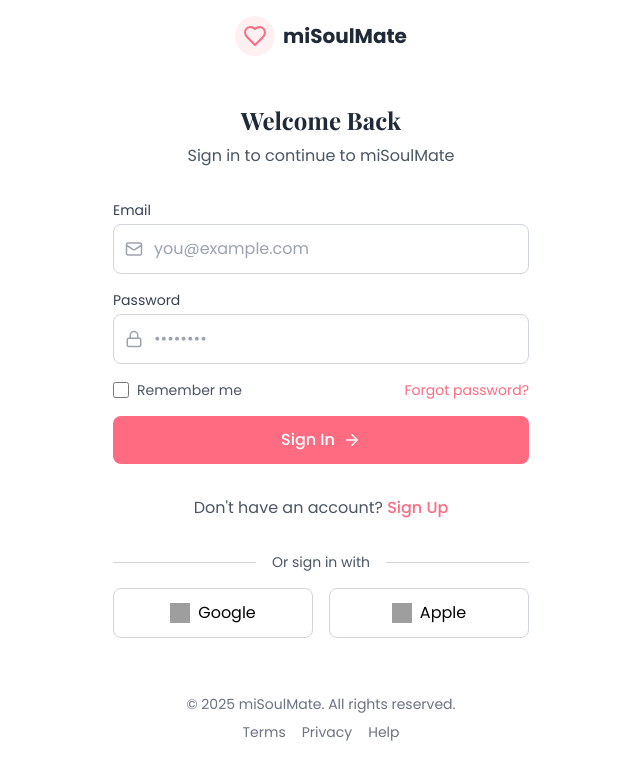
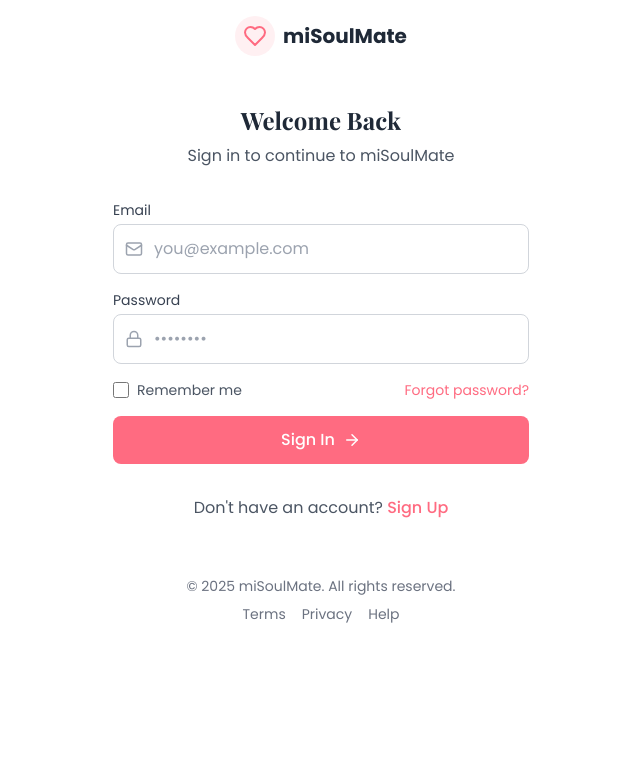
Before and after one commit to salvatoluis/misoulmate, a React (Vite) app: page /login in a window 1280 px wide. Shown: the top 780 px of the page, without its empty margins (319-959 px from the left). Built offline with nearby package versions, Linux system fonts and the light colour scheme; grey boxes are pictures that could not be loaded.

Commit message:
- update

```diff
--- a/src/pages/Login.tsx
+++ b/src/pages/Login.tsx
@@ -120,25 +120,6 @@ const Login: React.FC<any> = ({ }) => {
                     </Link>
                 </p>
             </div>
-
-            <div className="mt-8">
-                <div className="relative flex items-center">
-                    <div className="flex-grow border-t border-gray-300"></div>
-                    <span className="flex-shrink mx-4 text-gray-600 text-sm">Or sign in with</span>
-                    <div className="flex-grow border-t border-gray-300"></div>
-                </div>
-
-                <div className="grid grid-cols-2 gap-4 mt-4">
-                    <button className="p-3 border border-gray-300 rounded-lg flex items-center justify-center hover:bg-gray-50 transition-colors">
-                        <img src="/images/google-icon.svg" alt="Google" className="h-5 w-5 mr-2" />
-                        Google
-                    </button>
-                    <button className="p-3 border border-gray-300 rounded-lg flex items-center justify-center hover:bg-gray-50 transition-colors">
-                        <img src="/images/apple-icon.svg" alt="Apple" className="h-5 w-5 mr-2" />
-                        Apple
-                    </button>
-                </div>
-            </div>
         </div>
     );
 };
--- a/src/pages/Register.tsx
+++ b/src/pages/Register.tsx
@@ -959,33 +959,6 @@ const Register: React.FC = () => {
                             </Link>
                         </p>
                     </div>
-
-                    <div className="mt-8">
-                        <div className="relative flex items-center">
-                            <div className="flex-grow border-t border-gray-300"></div>
-                            <span className="flex-shrink mx-4 text-gray-600 text-sm">Or sign up with</span>
-                            <div className="flex-grow border-t border-gray-300"></div>
-                        </div>
-
-                        <div className="grid grid-cols-2 gap-4 mt-4">
-                            <button
-                                type="button"
-                                className="p-3 border border-gray-300 rounded-lg flex items-center justify-center hover:bg-gray-50 transition-colors"
-                                onClick={() => authService.oauthRegister('google', '')}
-                            >
-                                <img src="/images/google-icon.svg" alt="Google" className="h-5 w-5 mr-2" />
-                                Google
-                            </button>
-                            <button
-                                type="button"
-                                className="p-3 border border-gray-300 rounded-lg flex items-center justify-center hover:bg-gray-50 transition-colors"
-                                onClick={() => authService.oauthRegister('apple', '')}
-                            >
-                                <img src="/images/apple-icon.svg" alt="Apple" className="h-5 w-5 mr-2" />
-                                Apple
-                            </button>
-                        </div>
-                    </div>
                 </>
             )}
         </div>
--- a/src/types/profile.type.ts
+++ b/src/types/profile.type.ts
@@ -1,10 +1,8 @@
-// Question interface for profile questions
 export interface ProfileQuestion {
     question: string;
     answer: string;
   }
 
-  // Main profile interface that matches the backend schema
   export interface Profile {
     id?: string;
     name: string;
@@ -55,10 +53,9 @@ export interface ProfileQuestion {
     smoking?: string;
     zodiac?: string;
     questions?: ProfileQuestion[];
-    [key: string]: any; // Allow dynamic property access
+    [key: string]: any;
   }
 
-  // Settings interface
   export interface ProfileSettings {
     notifications?: boolean;
     lookingFor?: string;
@@ -68,14 +65,12 @@ export interface ProfileQuestion {
     [key: string]: any;
   }
 
-  // API response types
   export interface ApiResponse<T> {
     data: T;
     message?: string;
     status: number;
   }
 
-  // Validation result interface
   export interface ValidationResult {
     isValid: boolean;
     errors: string[];
```
